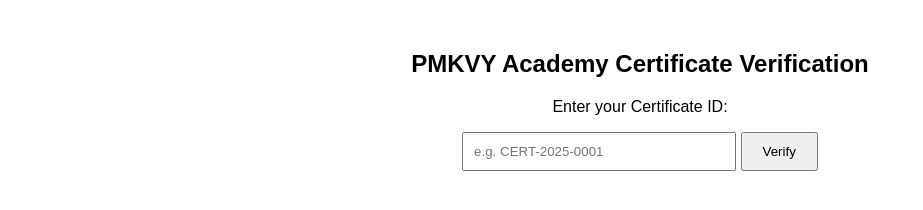
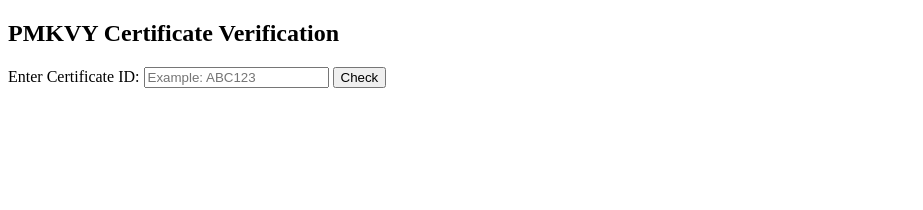
Before and after one commit to sidhacademy-prog/pmkvy-certi-verification, a plain HTML site: page index.html in a window 1280 px wide. Shown: the whole page, without its empty margins (0-923 px from the left). Drawn offline with Linux system fonts and the light colour scheme.

Commit message:
Add files via upload

```diff
--- a/index.html
+++ b/index.html
@@ -1,42 +1,46 @@
 <!DOCTYPE html>
 <html>
 <head>
-  <title>Certificate Verification - PMKVY Academy</title>
   <meta charset="UTF-8">
-  <style>
-    body { font-family: Arial; text-align: center; margin-top: 50px; }
-    input { padding: 10px; width: 250px; }
-    button { padding: 10px 20px; }
-    .result { margin-top: 20px; font-size: 18px; }
-  </style>
+  <title>PMKVY Certificate Verification</title>
 </head>
 <body>
-  <h2>PMKVY Academy Certificate Verification</h2>
-  <p>Enter your Certificate ID:</p>
-  <input id="certId" placeholder="e.g. CERT-2025-0001">
-  <button onclick="verify()">Verify</button>
-  <div id="output" class="result"></div>
+  <h2>PMKVY Certificate Verification</h2>
 
-  <script>
-    async function verify() {
-      const id = document.getElementById('certId').value;
-      const url = "https://script.google.com/macros/s/AKfycbzAbc123XYZ/exec?id=" + id; https://sidhacademy-prog.github.io/pmkvy-certi-verification/
-     https://docs.google.com/spreadsheets/d/1voQ3lqHCzGefR4UEvtN2rAb2bobdOpSAvYt7isnaTcU/edit?usp=sharing
-      document.getElementById('output').innerText = "Checking...";
-      const res = await fetch(url);
-      const data = await res.json();
-      if (data.error) {
-        document.getElementById('output').innerText = "❌ " + data.error;
+  <label>Enter Certificate ID:</label>
+  <input id="cid" placeholder="Example: ABC123">
+  <button onclick="verify()">Check</button>
+
+  <p id="result"></p>
+
+<script>
+// ❗ IMPORTANT:
+// 👉 Just replace YOUR_SHEET_ID with your Google Sheet ID
+let sheetId = "YOUR_SHEET_ID";
+
+function verify() {
+
+  let id = document.getElementById("cid").value.trim();
+  if(id === ""){
+      document.getElementById("result").innerHTML = "Please enter Certificate ID";
+      return;
+  }
+
+  let url = https://docs.google.com/spreadsheets/d/${sheetId}/export?format=csv;
+
+  fetch(url)
+    .then(res => res.text())
+    .then(csv => {
+
+      if(csv.includes(id)){
+        document.getElementById("result").innerHTML = "✅ Certificate Verified";
       } else {
-        document.getElementById('output').innerHTML =
-          `✅ Certificate Found<br>
-          <b>Student:</b> ${data.StudentName}<br>
-          <b>Course:</b> ${data.CourseName}<br>
-          <b>Date:</b> ${data.IssueDate}<br>
-          <b>Status:</b> ${data.Status}`;
+        document.getElementById("result").innerHTML = "❌ Certificate Not Found";
       }
-    }
-  </script>
+
+    });
+}
+</script>
+
 </body>
-
 </html>
```
